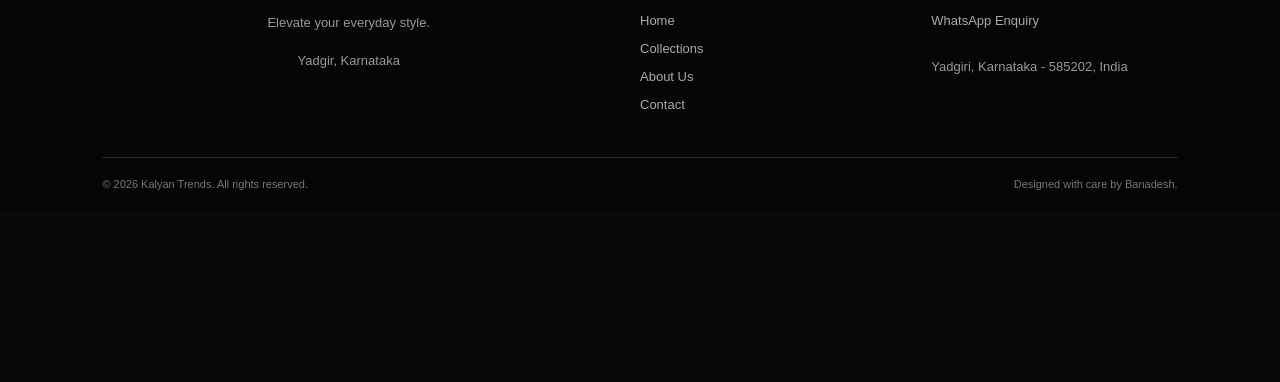
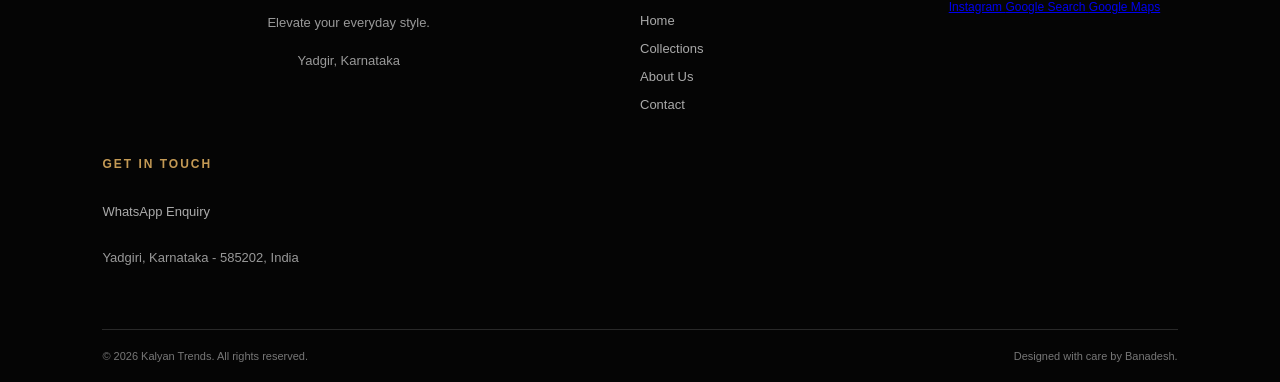
Before and after one commit to BSMbro1/Kalyan-Trends-Yadgir, a plain HTML site: page index.html in a window 1280 px wide. Shown: the part 2212-2594 px from the top of the page. Before the commit the page ends 2422 px from the top, so only its background shows below. Drawn offline with Linux system fonts and the light colour scheme.

Commit message:
Update index.html

```diff
--- a/index.html
+++ b/index.html
@@ -136,6 +136,29 @@
             <a href="#contact">Contact</a>
         </div>
 
+<div class="footer-social">
+    <h3>FOLLOW US</h3>
+
+    <a href="https://www.instagram.com/"
+       target="_blank"
+       rel="noopener noreferrer">
+        Instagram
+    </a>
+
+    <a href="https://www.google.com/search?q=Kalyan+Trends+Yadgir"
+       target="_blank"
+       rel="noopener noreferrer">
+        Google Search
+    </a>
+
+    <a href="https://www.google.com/maps/search/?api=1&query=Kalyan+Trends+Kandakoor+Complex+Yadgir"
+       target="_blank"
+       rel="noopener noreferrer">
+        Google Maps
+    </a>
+</div>
+
+
         <div class="footer-contact">
             <h3>GET IN TOUCH</h3>
             <a href="https://wa.me/911234567890"
```
